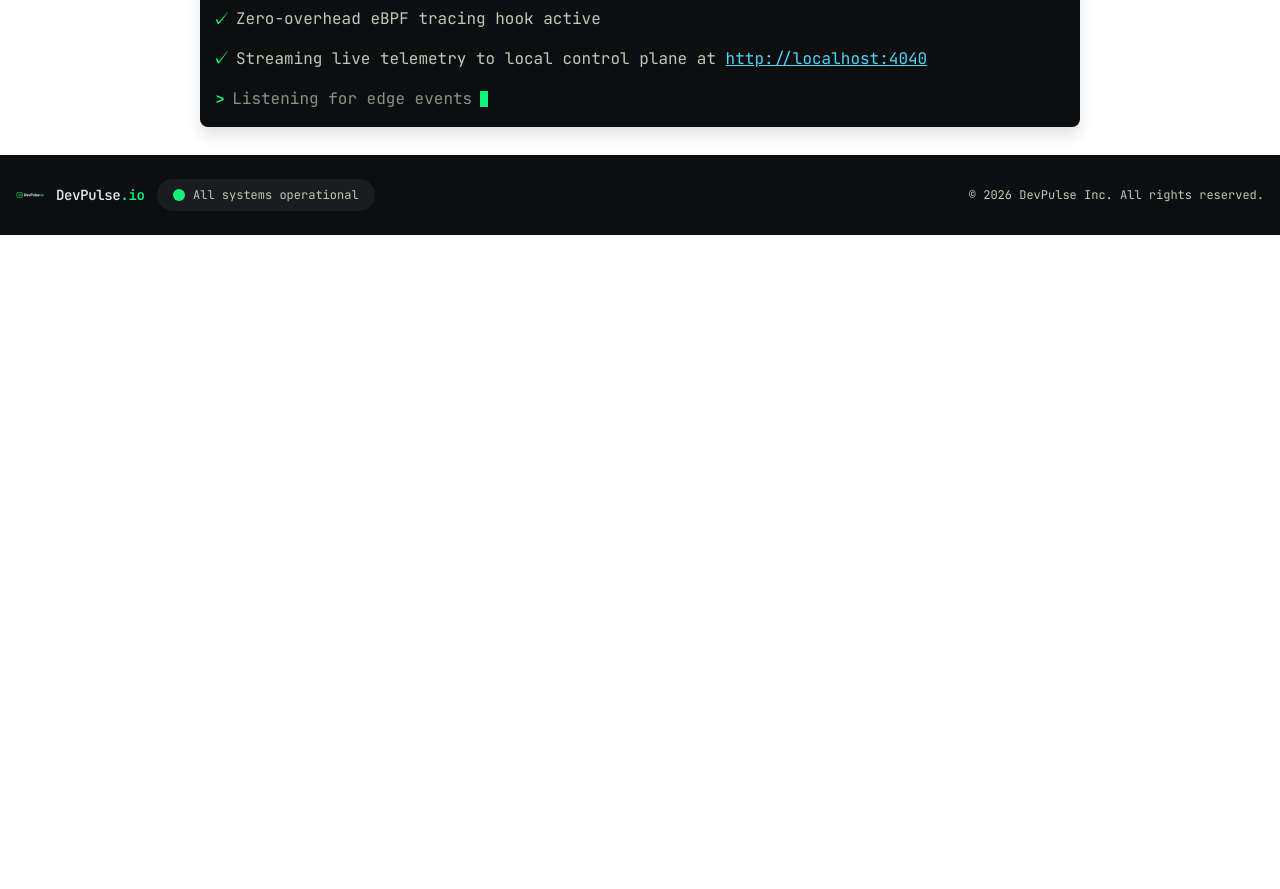
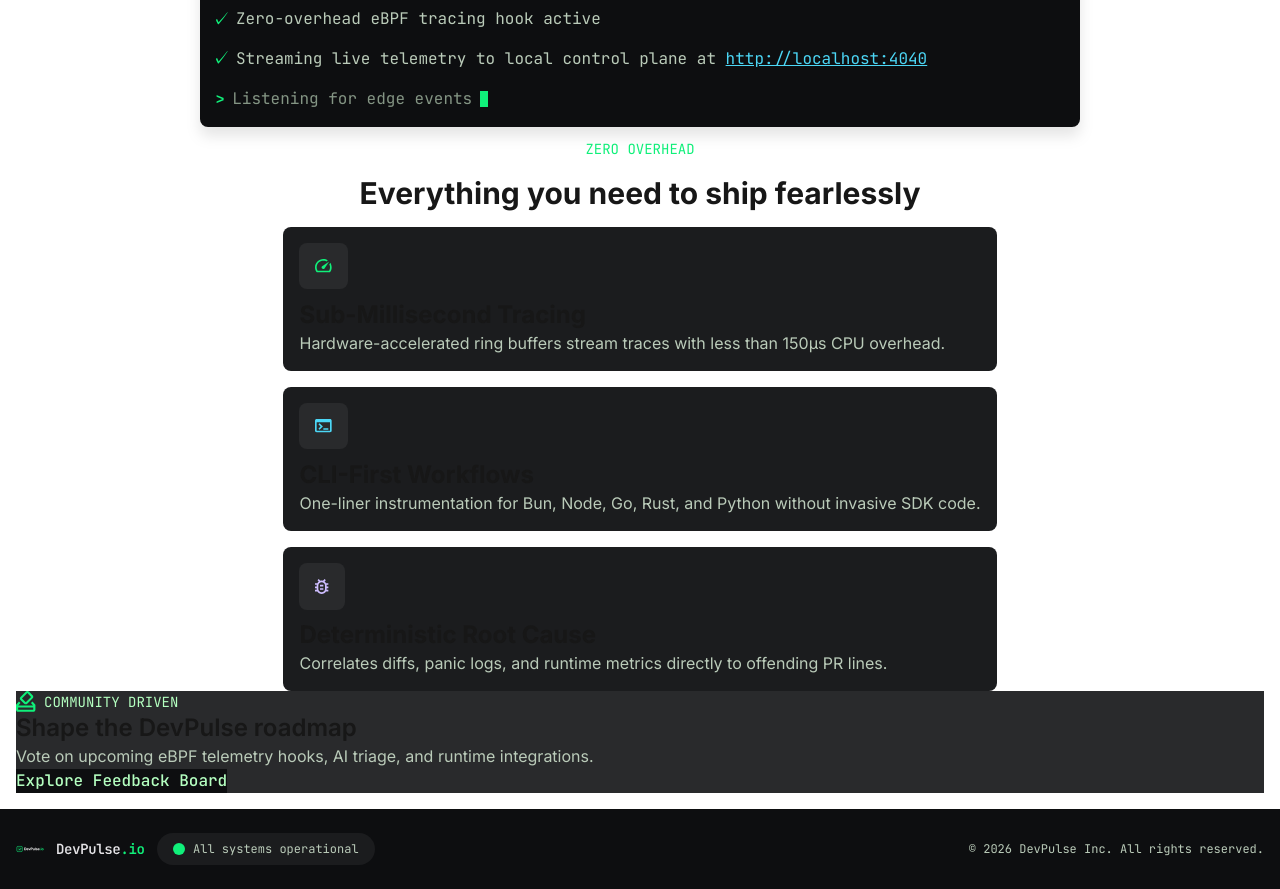
Before and after one commit to abhinavan00/developer_saas_waitlist_and_feedback, a Next.js app: page / in a window 1280 px wide. Shown: the part 680-1569 px from the top of the page. Before the commit the page ends 915 px from the top, so only its background shows below. Built offline with nearby package versions, Linux system fonts and the light colour scheme.

Commit message:
feature section complete

```diff
--- a/app/page.tsx
+++ b/app/page.tsx
@@ -5,12 +5,17 @@
 import windowControlBtnsIcon from '@/public/window-control-btns.svg';
 import terminalIcon from '@/public/terminal-icon.svg';
 import terminalTickIcon from '@/public/terminal-tick-icon.svg';
+import FeatureCard from '@/components/FeatureCard';
+import featureIcon01 from '@/public/icon_01.svg';
+import featureIcon02 from '@/public/icon_02.svg';
+import featureIcon03 from '@/public/icon_03.svg';
+import cummunityDrivenIcon from '@/public/cummunity-driven-icon.svg';
 
 export default function Home() {
   return (
     <main className={`font-sans p-4`}>
 
-      {/*----- HERO SECTION ------*/}
+      {/*----- SECTION:- HERO ------*/}
       <section className={`flex flex-col items-center`}>
 
         {/*----- LIVE STATUS PILL ------*/}
@@ -72,7 +77,7 @@
         </p>
       </section>
 
-      {/*------ TERMINAL PREVIEW SECTION ------*/}
+      {/*------ SECTION:- TERMINAL PREVIEW  ------*/}
       <section
         className={`
           font-mono mt-10 bg-[#0D0E10] rounded-lg drop-shadow-xl drop-shadow-[#000000]/10 max-w-220
@@ -117,6 +122,47 @@
           </p>
         </div>
       </section>
+
+      {/*------ SECTION:- FEATURES ------*/}
+      <section className={`flex flex-col items-center gap-4`}>
+        <p className={`font-mono text-sm text-[#10F07A]`}>ZERO OVERHEAD</p>
+        <p className={`font-bold text-3xl text-center`}>Everything you need to ship fearlessly</p>
+        <div className={`flex flex-col gap-4`}>
+          <FeatureCard
+            icon={featureIcon01}
+            heading='Sub-Millisecond Tracing'
+            subheading='Hardware-accelerated ring buffers stream traces with less than 150µs CPU overhead.'
+          />
+          <FeatureCard
+            icon={featureIcon02}
+            heading='CLI-First Workflows'
+            subheading='One-liner instrumentation for Bun, Node, Go, Rust, and Python without invasive SDK code.'
+          />
+          <FeatureCard
+            icon={featureIcon03}
+            heading='Deterministic Root Cause'
+            subheading='Correlates diffs, panic logs, and runtime metrics directly to offending PR lines.'
+          />
+        </div>
+      </section>
+
+        {/*----- SECTION:- FEEDBACK BOARD TEASER BANNER -----*/}
+        <section className={`bg-[#292A2C]`}>
+          <p className={`font-mono text-sm text-[#B4FFC0] flex items-center gap-2`}>
+            <Image src={cummunityDrivenIcon} alt='cummunity driven icon' className={`w-5`}/>
+            COMMUNITY DRIVEN
+          </p>
+          <p className={`text-2xl font-semibold`}>Shape the DevPulse roadmap</p>
+          <p className={`text-[#BACBB9]`}>
+            Vote on upcoming eBPF telemetry hooks, AI
+            triage, and runtime integrations.
+          </p>
+          <button
+            className={`font-mono font-medium text-[#B4FFC0] bg-[#0D0E10]`}
+          >
+            Explore Feedback Board
+          </button>
+        </section>
     </main>
   );
 }
--- a/components/FeatureCard.tsx
+++ b/components/FeatureCard.tsx
@@ -1,11 +1,15 @@
 import Image from "next/image";
-import icon01 from '@/public/icon_01.svg';
+import type { StaticImageData } from 'next/image';
 
-export default function FeatureCard() {
+export default function FeatureCard({icon, heading, subheading}:{
+  icon:string | StaticImageData,
+  heading:string,
+  subheading:string
+}) {
     return (
         <div
             className={`
-                bg-[#1B1C1E] w-[90%] p-4 rounded-lg font-sans
+                bg-[#1B1C1E] p-4 rounded-lg font-sans
                 relative
             `}
         >
@@ -15,14 +19,11 @@
                     absolute
                 `}
             >
-                <Image src={icon01} alt='feature icon'/>
+                <Image src={icon} alt='feature icon'/>
             </div>
             <div className={`mt-14`}>
-                <p className={`text-2xl font-bold`}>Sub-Millisecond Tracing</p>
-                <p className={`text-md text-[#BACBB9]`}>
-                    Hardware-accelerated ring buffers stream traces
-                    with less than 150µs CPU overhead.
-                </p>
+                <p className={`text-2xl font-bold`}>{heading}</p>
+                <p className={`text-md text-[#BACBB9]`}>{subheading}</p>
             </div>
         </div>
     )
```
Also changed, not shown: public/cummunity-driven-icon.svg (added).
